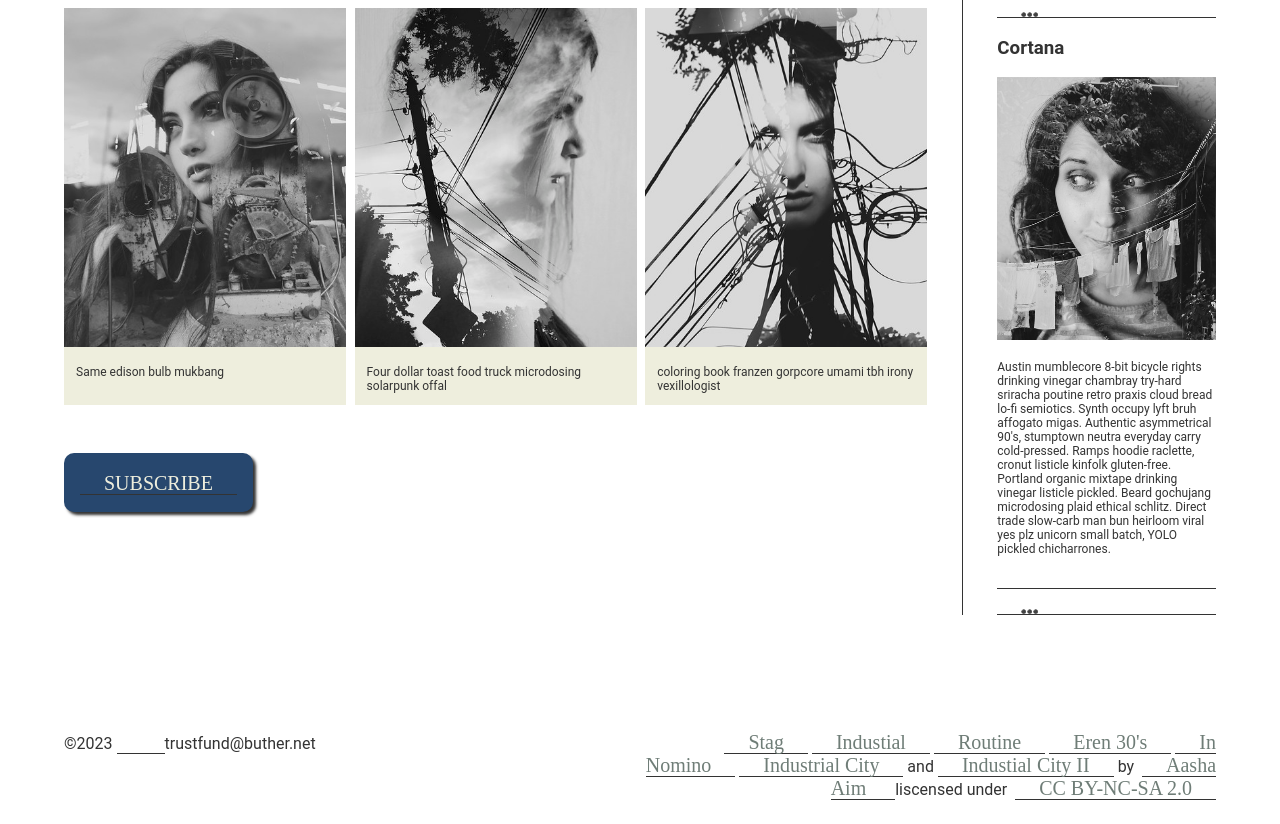
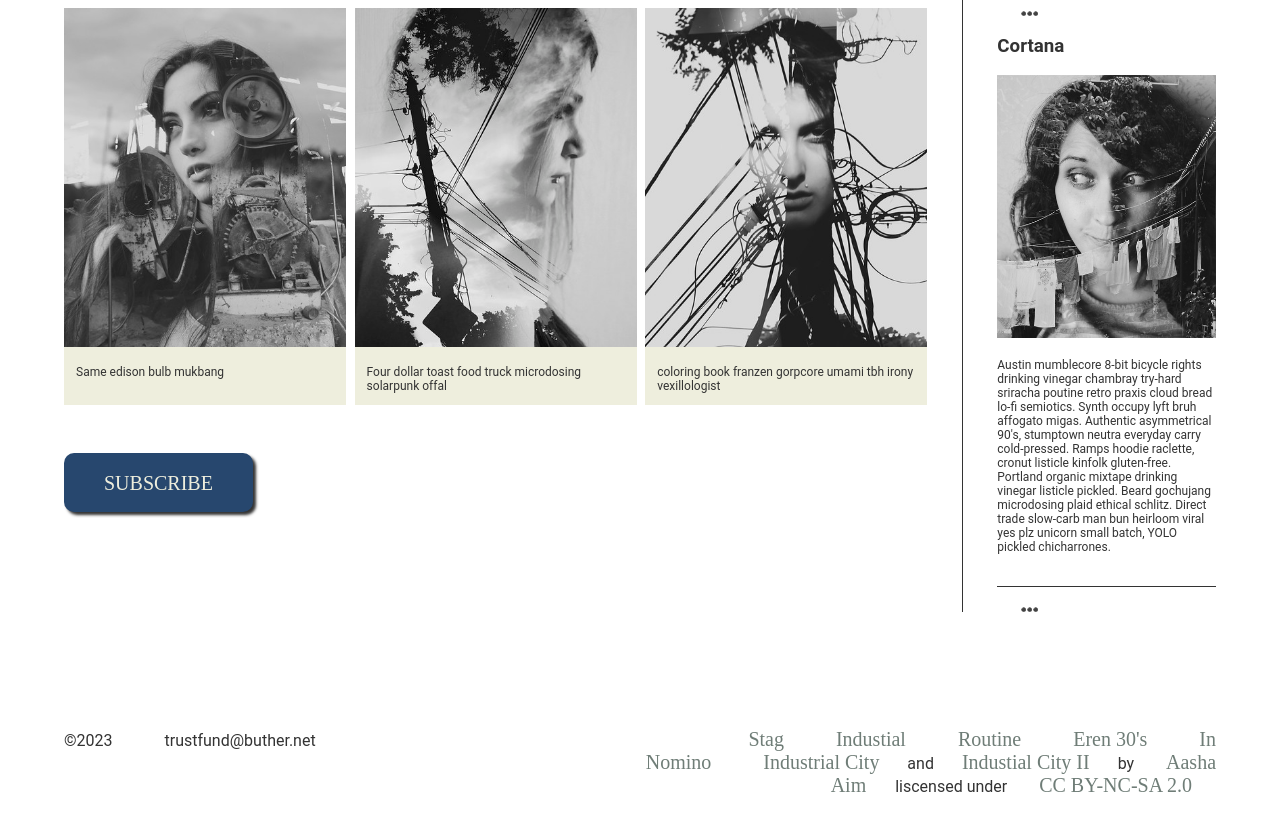
Before and after one commit to LawrenceEV/LawrenceEv.github.io, a plain HTML site: page blog/index.html in a window 1280 px wide. Shown: the part 1329-2153 px from the top of the page. Drawn offline with Linux system fonts and the light colour scheme.

Commit message:
Update style.css

```diff
--- a/blog/css/style.css
+++ b/blog/css/style.css
@@ -196,7 +196,6 @@ a {
     font-family: Ultra, serif;
     font-size: 1.25rem;
     color: #27476e;
-    border-bottom: .0625rem solid #333;
     padding-left: 1.5rem;
     padding-right: 1.5rem;
     text-decoration: none;
```
